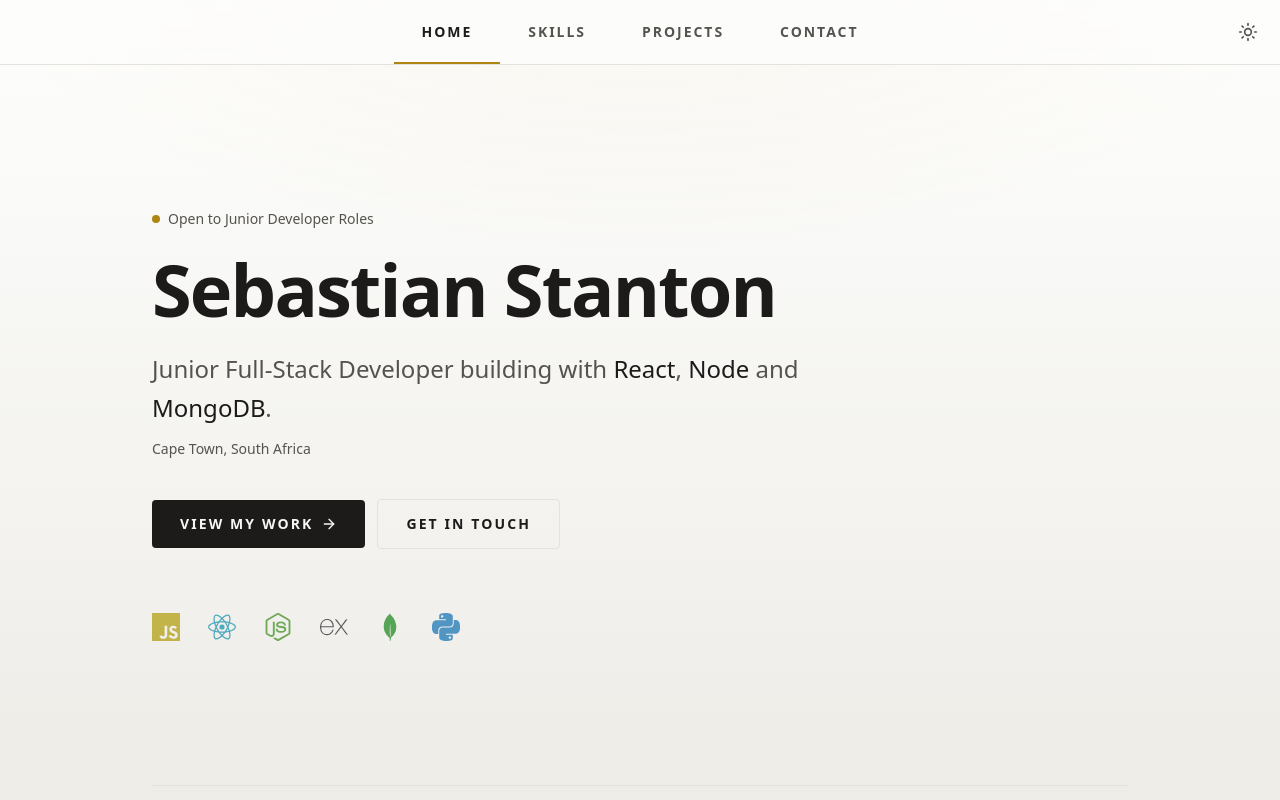
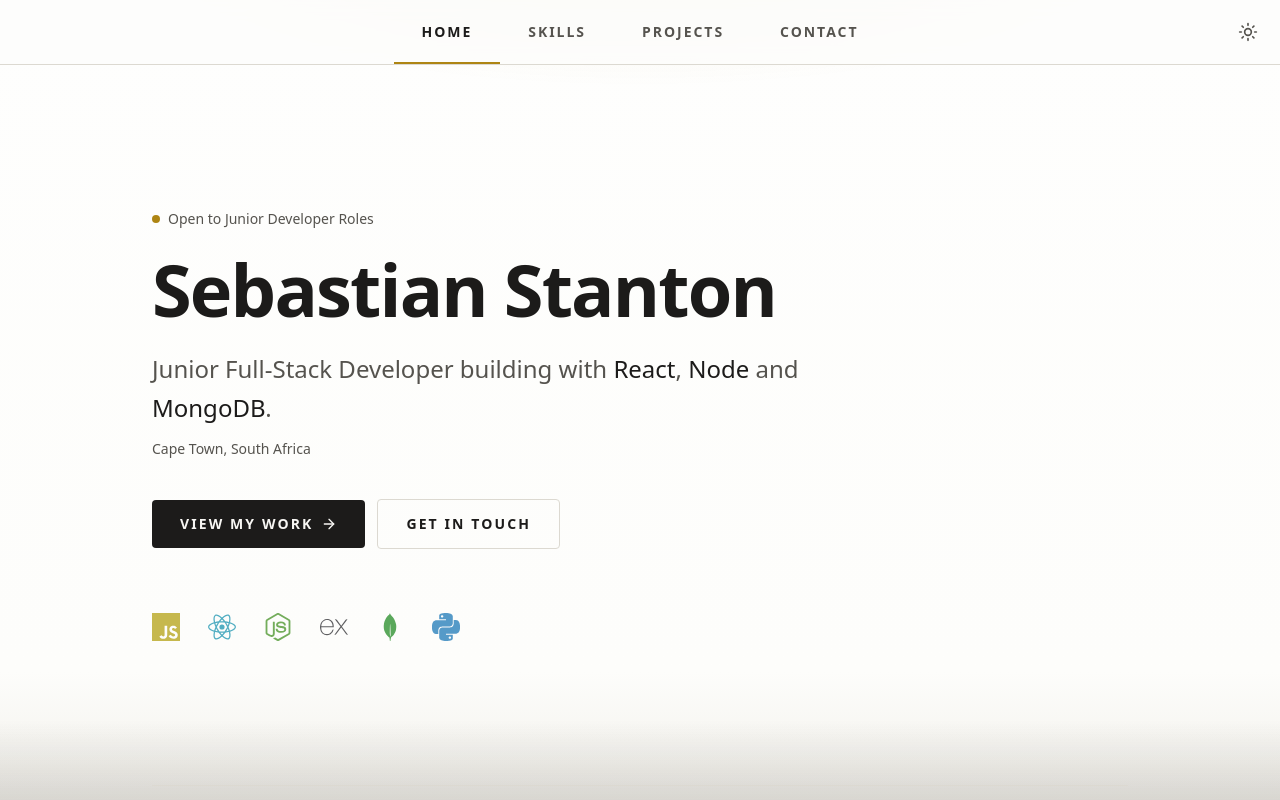
Before and after one commit to SZStanton/portfolio, a React (Vite) app: page / in a window 1280 px wide. Shown: the top 800 px of the page. Built offline with nearby package versions, Linux system fonts and the light colour scheme.

Commit message:
adjusted the gradient for light mode

```diff
--- a/src/components/layout/PageNav.tsx
+++ b/src/components/layout/PageNav.tsx
@@ -15,7 +15,7 @@ export function PageNav() {
   const next = pages[index + 1]
 
   const linkStyles =
-    'group flex flex-col gap-1 rounded-lg border border-line p-5 transition-colors hover:border-accent-soft hover:bg-hover'
+    'group flex flex-col gap-1 rounded-lg border border-line bg-surface-raised p-5 shadow-card transition-colors hover:border-accent-soft hover:bg-hover active:border-accent'
 
   return (
     <nav className="grid gap-3 border-t border-line py-12 sm:grid-cols-2">
--- a/src/components/sections/ProjectCard.tsx
+++ b/src/components/sections/ProjectCard.tsx
@@ -57,7 +57,7 @@ function Links({ project }: { project: Project }) {
 // The four capstones. Everything in the data gets shown.
 export function FeaturedProjectCard({ project }: { project: Project }) {
   return (
-    <article className="group relative flex flex-col overflow-hidden rounded-xl border border-line bg-surface-raised transition-colors hover:border-accent-soft active:border-accent">
+    <article className="group relative flex flex-col overflow-hidden rounded-xl border border-line bg-surface-raised shadow-card transition-colors hover:border-accent-soft active:border-accent">
       {/* Gold rule along the top, brighter on hover. */}
       <span className="h-0.5 w-full bg-gradient-to-r from-accent/60 via-accent/20 to-transparent transition-opacity group-hover:opacity-100 sm:opacity-70" />
 
@@ -127,7 +127,7 @@ export function FeaturedProjectCard({ project }: { project: Project }) {
 // The rest. Same information, minus the feature lists.
 export function CompactProjectCard({ project }: { project: Project }) {
   return (
-    <article className="flex flex-col rounded-xl border border-line p-6 transition-colors hover:border-accent-soft active:border-accent">
+    <article className="flex flex-col rounded-xl border border-line bg-surface-raised p-6 shadow-card transition-colors hover:border-accent-soft active:border-accent">
       <div className="flex flex-wrap items-center gap-x-3 gap-y-2">
         <span className="font-display text-xs font-semibold uppercase tracking-[0.15em]">
           {kindLabels[project.kind]}
--- a/src/index.css
+++ b/src/index.css
@@ -1,4 +1,4 @@
-@import "tailwindcss";
+@import 'tailwindcss';
 
 /* Switch dark: styles on a `dark` class on <html>, instead of the OS setting.
    This is what lets the navbar button control the theme. */
@@ -26,7 +26,7 @@
   /* Light: warm off-white, so it reads as paper rather than a lightbox. */
   --surface: #f7f6f3;
   --surface-raised: #fdfdfc;
-  --line: #e4e2dd;
+  --line: #dcd9d1;
   --heading: #1c1b1a;
   --body: #55534e;
   --hover: #eceae5;
@@ -36,9 +36,21 @@
   --accent-soft: #d8b564;
   --danger: #a8321f;
   --success: #2f6b3f;
+  /* Light mode gets depth from shadow, since a raised surface cannot be
+     much lighter than an almost-white page. */
+  --card-shadow:
+    0 1px 2px rgb(28 27 26 / 0.05), 0 10px 24px -14px rgb(28 27 26 / 0.22);
+  /* Three layers, front to back: gold glow at the top, a soft shadow
+     rising from the bottom, then the base shift. Both effects are kept
+     near their own edge so the middle of the page stays clean white. */
   --surface-gradient:
-    radial-gradient(1000px 480px at 50% -10%, rgb(174 133 19 / 0.06), transparent 70%),
-    linear-gradient(180deg, #fefefd 0%, #edece7 100%);
+    radial-gradient(
+      900px 260px at 50% -8%,
+      rgb(174 133 19 / 0.1),
+      transparent 58%
+    ),
+    linear-gradient(0deg, rgb(28 27 26 / 0.12) 0%, transparent 10%),
+    linear-gradient(180deg, #fefefd 0%, #fdfdfb 84%, #f2f0ea 100%);
 }
 
 /* Same names, different values. Nothing using them needs to know
@@ -57,8 +69,15 @@
   --accent-soft: #6b5720;
   --danger: #e5705c;
   --success: #6dbd85;
+  /* Dark mode already separates by being lighter, so shadow would just
+     turn into a dark smudge. */
+  --card-shadow: none;
   --surface-gradient:
-    radial-gradient(1100px 520px at 50% -10%, rgb(212 175 55 / 0.1), transparent 70%),
+    radial-gradient(
+      1100px 520px at 50% -10%,
+      rgb(212 175 55 / 0.1),
+      transparent 70%
+    ),
     linear-gradient(180deg, #141416 0%, #0c0c0d 100%);
 }
 
@@ -78,10 +97,13 @@
   --color-danger: var(--danger);
   --color-success: var(--success);
 
+  /* Gives a shadow-card utility that changes with the theme. */
+  --shadow-card: var(--card-shadow);
+
   /* Josefin is the 1920s geometric face for headings. Manrope is also
      geometric, so the two share a skeleton instead of clashing. */
-  --font-display: "Josefin Sans Variable", system-ui, sans-serif;
-  --font-sans: "Manrope Variable", system-ui, sans-serif;
+  --font-display: 'Josefin Sans Variable', system-ui, sans-serif;
+  --font-sans: 'Manrope Variable', system-ui, sans-serif;
   --font-mono: ui-monospace, Consolas, monospace;
 }
 
--- a/src/pages/Contact.tsx
+++ b/src/pages/Contact.tsx
@@ -190,7 +190,7 @@ export function Contact() {
                   // mailto should not open a tab, the others should.
                   target={href.startsWith('mailto:') ? undefined : '_blank'}
                   rel="noreferrer"
-                  className="flex items-center gap-3 rounded-lg border border-line p-3 transition-colors hover:border-accent-soft active:border-accent"
+                  className="flex items-center gap-3 rounded-lg border border-line bg-surface-raised p-3 shadow-card transition-colors hover:border-accent-soft active:border-accent"
                 >
                   <Icon className="size-4 shrink-0 text-accent" />
                   <span className="min-w-0">
```
